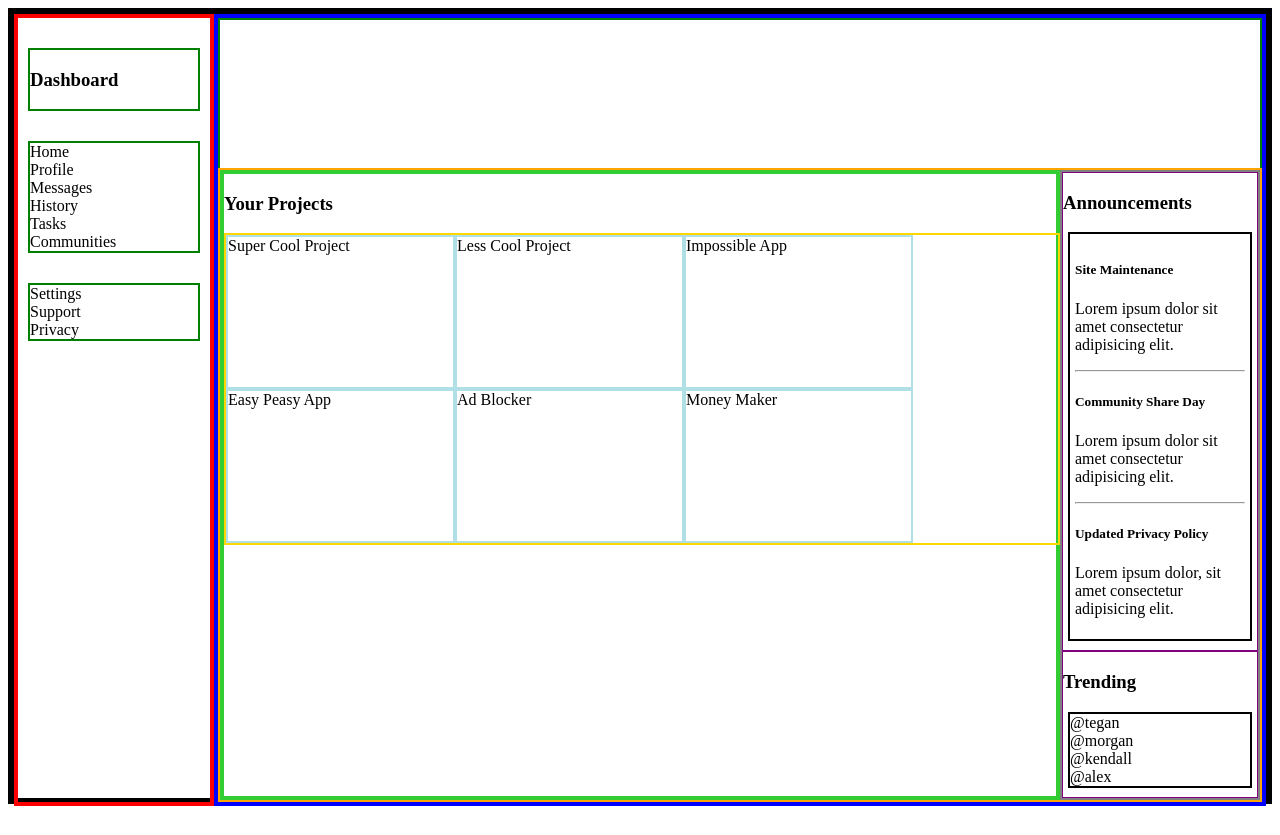
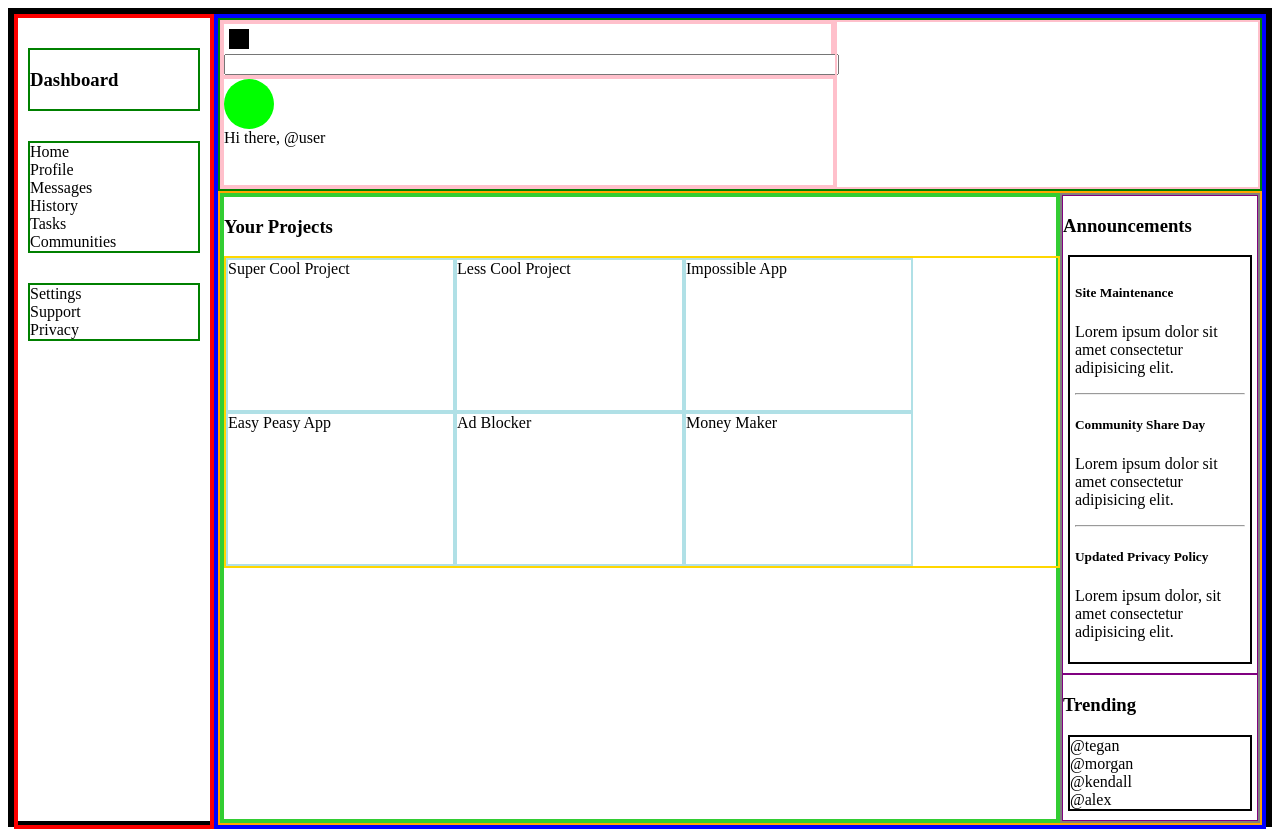
Before and after one commit to nathan-culley/admin-dashboard, a plain HTML site: page index.html in a window 1280 px wide. Before the commit the page ends 812 px from the top, so only its background shows below. Drawn offline with Linux system fonts and the light colour scheme.

Commit message:
Set size of header areas and add initial content
Divided the header into subdivisions and added initial content to the left side (search bar and greeting)

```diff
--- a/index.html
+++ b/index.html
@@ -29,6 +29,26 @@
         </div>
         <div id="right-side">
             <div id="header">
+                <div id="header-left">
+                    <div id="search">
+                        <form action="GET">
+                            <button type="submit"></button>
+                            <div id="search-bar"><input type ="text"></div>
+                        </form>
+                    </div>
+                    <div id="greeting">
+                        <div id="profile-pic"></div>
+                        <div id="hello">Hi there, @user</div>
+                    </div>
+                </div>
+                <div id="header-right">
+                    <div id="status">
+
+                    </div>
+                    <div id="actions">
+
+                    </div>
+                </div>
             </div>
             <div id="main-content">
                 <div id="projects">
--- a/styles.css
+++ b/styles.css
@@ -45,17 +45,99 @@
     /* positioning */
     /* display */
     display: grid;
-    grid-template-rows: 150px 1fr;
+    grid-template-rows: auto 1fr;
 }
 
 #header {
     /* border */
     border: green solid 2px;
     /* dimensions */
-    height: 100%;
+    height: auto;
     /* positioning */
     /* display */
+    display: grid;
+    grid-template-columns: auto auto;
+}
 
+#header-left {
+    /* border */
+    border: pink solid 2px;
+    /* dimensions */
+    width: auto;
+    height: auto;
+    /* positioning */
+    /* display */
+    display: grid;
+    grid-template-rows: 1fr 2fr;
+}
+
+#search {
+    /* border */
+    border: pink solid 2px;
+    /* dimensions */
+    /* positioning */
+    /* display */
+}
+
+#search button {
+    border: none;
+    width: 20px;
+    height: 20px;
+    background-color: black;
+    margin: 5px;
+    display: inline;
+}
+
+#search-bar input {
+    width: 100%;
+    display: inline;
+}
+
+#greeting {
+    /* border */
+    border: pink solid 2px;
+    /* dimensions */
+    width: 100%;
+    height: auto;
+    /* positioning */
+    /* display */
+}
+
+#profile-pic {
+    width: 50px;
+    height: 50px;
+    border-radius: 100%;
+    background-color: lime;
+}
+
+#hello {
+
+}
+
+#header-right {
+    /* border */
+    border: pink solid 2px;
+    /* dimensions */
+    width: auto;
+    height: auto;
+    /* positioning */
+    /* display */
+    display: grid;
+    grid-template-rows: 1fr 1fr;
+}
+
+#status {
+    /* border */
+    /* dimensions */
+    /* positioning */
+    /* display */
+}
+
+#actions {
+    /* border */
+    /* dimensions */
+    /* positioning */
+    /* display */
 }
 
 #main-content {
```
